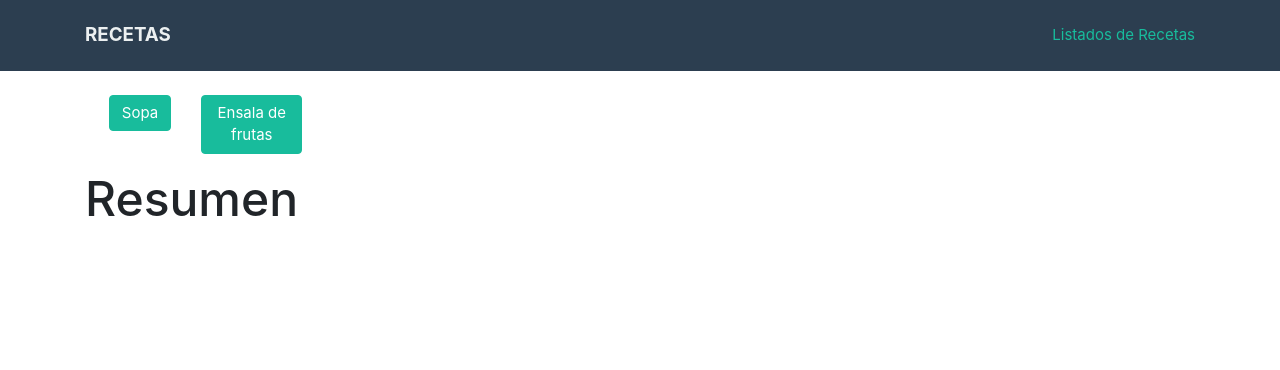
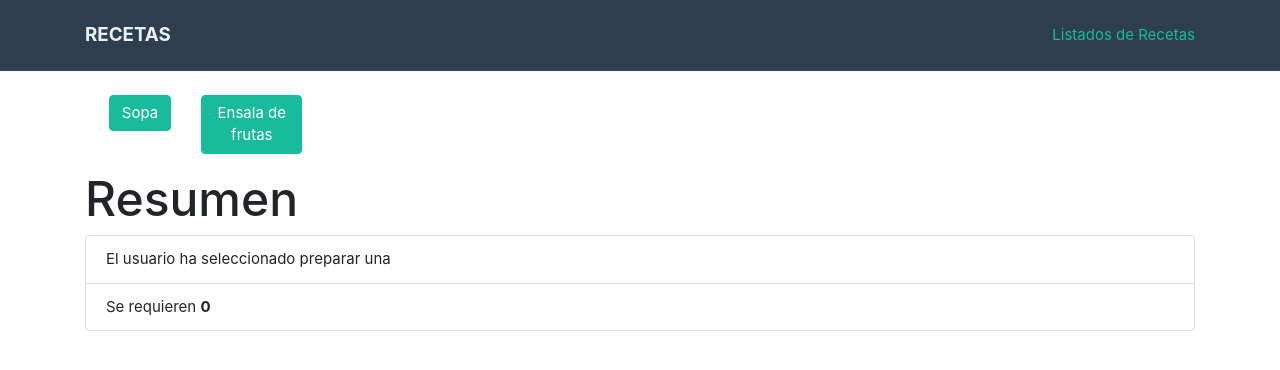
Before and after one commit to josealbertomartinezvi/recetas-react, a React (Create React App) app: page / in a window 1280 px wide. Shown: the top 370 px of the page. Built offline with nearby package versions, Linux system fonts and the light colour scheme.

Commit message:
resultados

```diff
--- a/src/components/inicio/Inicio.jsx
+++ b/src/components/inicio/Inicio.jsx
@@ -53,7 +53,7 @@ class Inicio extends Component {
                 </div>
                 <div className="row">
                     <div className="form-group col-12 col-md-12">
-                        <Resumen />
+                        <Resumen preparacion = { this.state.preparacion } ingredientes = { this.state.ingredientes } />
                     </div>
                 </div>
             </Fragment>
--- a/src/components/inicio/resultado/Resultado.jsx
+++ b/src/components/inicio/resultado/Resultado.jsx
@@ -18,7 +18,7 @@ class Resultado extends Component {
                         {
                             (this.props.resultado !== '') ?
                             <div>
-                                Resultado: { this.props.resultado }
+                                Ingredientes: { this.props.resultado }
                             </div>
                             : ''
                         }
--- a/src/components/inicio/resumen/Resumen.jsx
+++ b/src/components/inicio/resumen/Resumen.jsx
@@ -1,4 +1,4 @@
-import React, { Component } from 'react';
+import React, { Component, Fragment } from 'react';
 
 class Resumen extends Component {
     state = {
@@ -6,7 +6,17 @@ class Resumen extends Component {
     }
     render(){
         return (
-            <h1>Resumen</h1>
+            <Fragment>
+                <h1>Resumen</h1>
+                <ul className="list-group">
+                    <li className="list-group-item">
+                        El usuario ha seleccionado preparar una <strong>{ this.props.preparacion }</strong>
+                    </li>
+                    <li className="list-group-item">
+                        Se requieren <strong>{ this.props.ingredientes.length }</strong> { ( this.props.preparacion === 'ensalada de frutas') ? 'fruta(s)' : ( this.props.preparacion === 'sopa') ? 'ingrediente(s)' : '' }
+                    </li>
+                </ul>
+            </Fragment>
         );
     }
 }
--- a/src/helpers/asignador.js
+++ b/src/helpers/asignador.js
@@ -5,7 +5,7 @@ module.exports = function(ingredientes, ingredienteSeleccionado){
 
     ingredientes.map(( ingrediente, index ) => {
 
-        if(ingredienteSeleccionado == 'manzana'){
+        if(ingredienteSeleccionado === 'manzana'){
             ingrediente = ingrediente.split(" ")[1];
             if(ingrediente === 'manzana' || ingrediente === 'manzanas'){
                 manzana = ingrediente;
@@ -20,11 +20,11 @@ module.exports = function(ingredientes, ingredienteSeleccionado){
     });
 
     if(encontrado === -1){
-        if(ingredienteSeleccionado == 'manzana'){
+        if(ingredienteSeleccionado === 'manzana'){
             let cantidad = prompt("Ingrese la cantidad de manzanas");
 
             if(cantidad !== null) {
-                if(cantidad == 1){
+                if(cantidad === 1){
                     ingredientes.push(cantidad + ' ' + ingredienteSeleccionado);
                 }else{
                     ingredientes.push(cantidad + ' manzanas');
@@ -34,7 +34,7 @@ module.exports = function(ingredientes, ingredienteSeleccionado){
             ingredientes.push(ingredienteSeleccionado);
         }
     }else{
-        if(ingredienteSeleccionado == 'manzana'){
+        if(ingredienteSeleccionado === 'manzana'){
             ingredientes = ingredientes.filter(( ingrediente, index ) => manzana !== ingrediente.split(" ")[1]);
         }else{
             ingredientes = ingredientes.filter(( ingrediente, index ) => ingredienteSeleccionado !== ingrediente);
```
